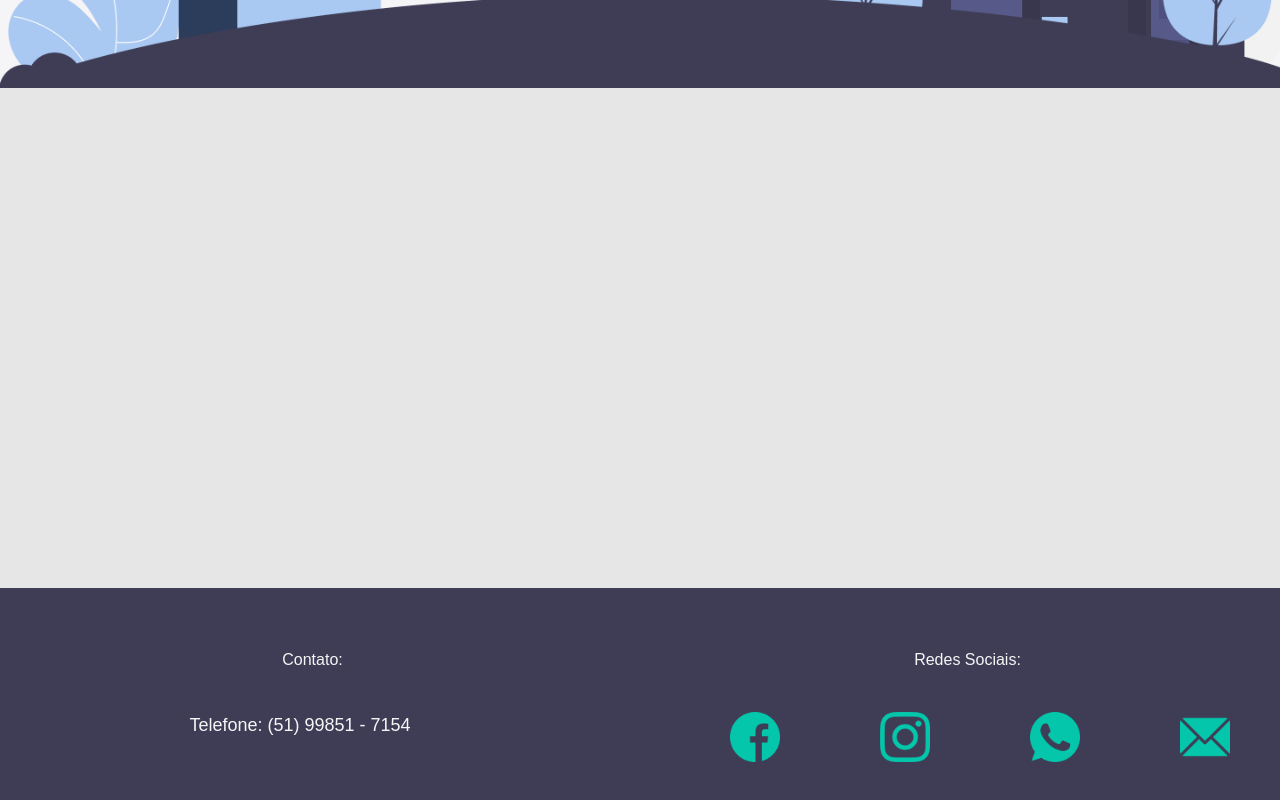
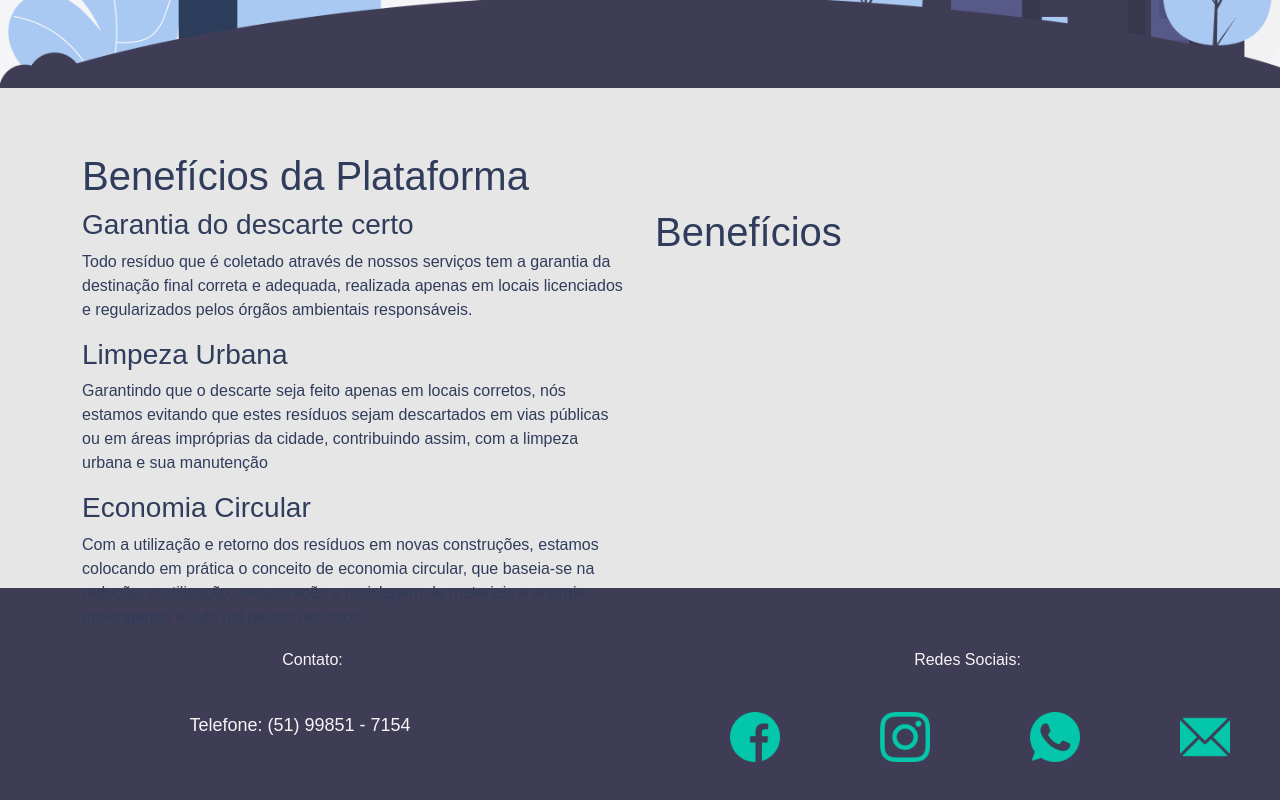
Before and after one commit to aceleradora-TW/descarte-certo, a React (Create React App) app in the folder frontend/: page / in a window 1280 px wide. Shown: the part 758-1558 px from the top of the page. Built offline with nearby package versions, Linux system fonts and the light colour scheme.

Commit message:
#23/@isadoramz @alinenecchi: adicionando componente Beneficios com sua primeira coluna pronta na pagina App.js

```diff
--- a/frontend/src/App.js
+++ b/frontend/src/App.js
@@ -4,6 +4,7 @@ import Menu from './components/NavBar/index'
 import { Jumbotron } from "react-bootstrap";
 import Footer from './components/Footer/index'
 import Banner from'./components/Banner/index'
+import Benefits from './components/Benefits/index'
 
 function App() {
   const headerProps = {
@@ -12,17 +13,16 @@ function App() {
   return (
     <div className="App">
       <main className="App-content">
+        <div>
           <Menu></Menu>
           <Banner></Banner>
-
           <div className="flex-box container-box">
           <Jumbotron className="content-box">
+            <Benefits></Benefits>
           </Jumbotron>
          </div>
-
-          <Footer></Footer>
-
-
+        </div>
+        <Footer></Footer>
       </main>
     </div>
 
```
